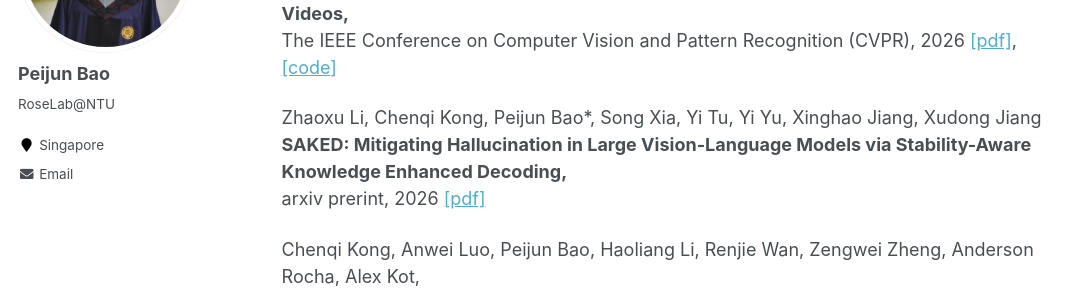
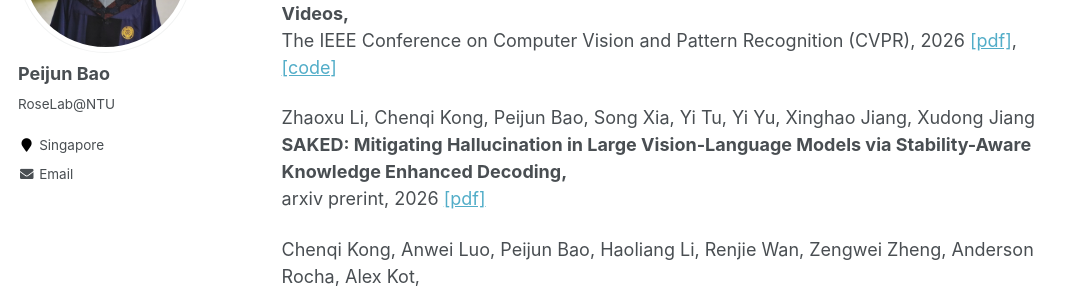
Before and after one commit to baopj/baopj.github.io, a Jekyll site: the page built from _pages/about.md, in a window 1280 px wide and 900 px high, scrolled down 591 px. Shown: the part 153-447 px from the top of the window, without its empty margins (0-1087 px from the left). Built offline with Jekyll 4.4.1, drawn with Linux system fonts in a browser that asks for light colours.

```diff
--- a/_pages/about.md
+++ b/_pages/about.md
@@ -33,7 +33,7 @@ Peijun Bao, Anwei Luo, Alex Kot, Xudong Jiang
 <br />
 The IEEE Conference on Computer Vision and Pattern Recognition (CVPR), 2026 [[pdf]](https://arxiv.org/pdf/2604.03819), [[code]](https://github.com/ActivityForensics/activityforensics)
 
-Zhaoxu Li, Chenqi Kong, Peijun Bao*, Song Xia, Yi Tu, Yi Yu, Xinghao Jiang, Xudong Jiang
+Zhaoxu Li, Chenqi Kong, Peijun Bao, Song Xia, Yi Tu, Yi Yu, Xinghao Jiang, Xudong Jiang
 <br />
 **SAKED: Mitigating Hallucination in Large Vision-Language Models via Stability-Aware Knowledge Enhanced Decoding,**
 <br />
```
